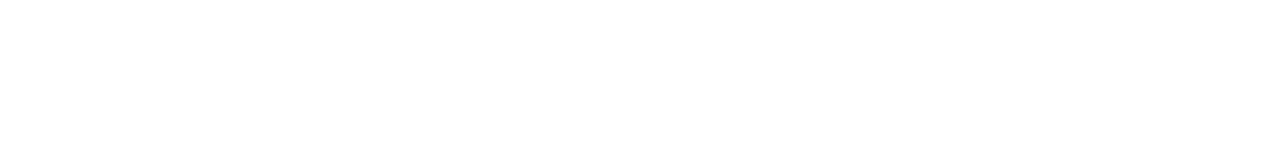
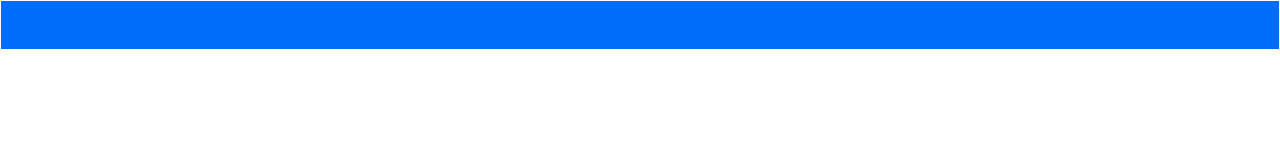
Before and after one commit to RobertoSimonini/html-css-12bool, a plain HTML site: page index.html in a window 1280 px wide. Drawn offline with Linux system fonts and the light colour scheme.

Commit message:
Css reset finished

```diff
--- a/css/12bool.css
+++ b/css/12bool.css
@@ -0,0 +1,37 @@
+/* Css reset  */
+
+* {
+    margin: 0;
+    padding: 0;
+    box-sizing: border-box;
+}
+
+/* Utils  */
+
+
+/* Row  */
+
+
+.row {
+    display: flex;
+    flex-direction: row;
+    flex-wrap: wrap;
+    align-items: stretch;
+}
+
+.row > * {
+    max-width: 100%;
+}
+
+
+/* Cols */
+
+.row > [class^="col"] {
+    flex-grow: 0;
+    flex-shrink: 0;
+    flex-basis: auto;
+}
+
+.row > .col {
+    flex-grow: 1;
+}
--- a/css/style.css
+++ b/css/style.css
@@ -0,0 +1,7 @@
+/* Generics  */
+
+.row > [class^="col"] {
+    background-color: #006CFA;
+    min-height: 50px;
+    border: 1px solid #fff;
+}
--- a/index.html
+++ b/index.html
@@ -4,9 +4,20 @@
     <meta charset="UTF-8">
     <meta http-equiv="X-UA-Compatible" content="IE=edge">
     <meta name="viewport" content="width=device-width, initial-scale=1.0">
-    <title>Document</title>
+    <title>12BOL</title>
+
+    <!-- 12bool  -->
+    <link rel="stylesheet" href="css/12bool.css">
+
+    <!-- Style  -->
+    <link rel="stylesheet" href="css/style.css">
+
 </head>
 <body>
 
+    <div class="row">
+        <div class="col"></div>
+    </div>
+
 </body>
 </html>
```
